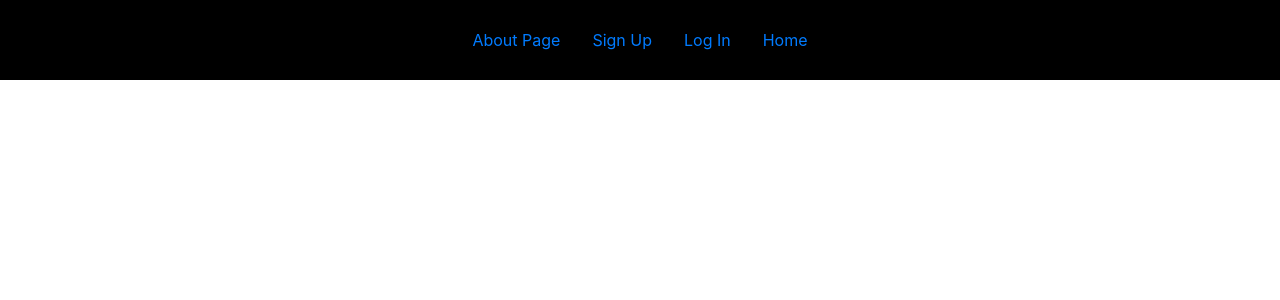
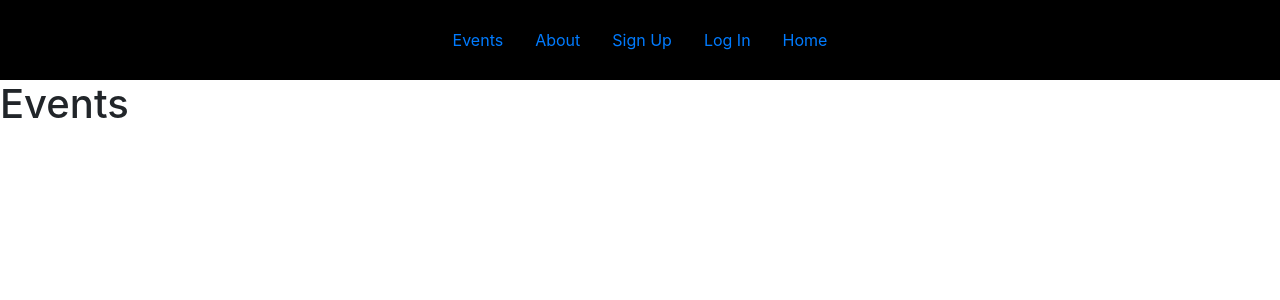
Before and after one commit to Redededoo82/project3, a React (Create React App) app in the folder client/: page /events in a window 1280 px wide. Shown: the top 300 px of the page. Built offline with nearby package versions, Linux system fonts and the light colour scheme.

Commit message:
events page added

```diff
--- a/client/src/App.js
+++ b/client/src/App.js
@@ -1,11 +1,12 @@
 import React from 'react';
-import './Forms.css';
+// import './Forms.css';
 import LoginForm from './LoginForm';
 import SignUpForm from './SignUpForm';
 import AboutPage from './AboutPage';
 import Home from './Home';
 import { BrowserRouter as Router, Switch, Route } from 'react-router-dom';
 import Nav from './Nav';
+import Events from './Events';
 
 
 function App() {
@@ -14,6 +15,7 @@ function App() {
       <div className="App">
         <Nav />
         <Switch>
+        <Route path="/events" component={Events}/>
         <Route path="/about" component={AboutPage}/>
         <Route path="/signup" component={SignUpForm}/>
         <Route path="/login" component={LoginForm}/>
--- /dev/null
+++ b/client/src/Events.js
@@ -0,0 +1,12 @@
+import React from 'react';
+
+function Events(){
+
+    return(
+        <div>
+            <h1>Events</h1>
+        </div>
+    )
+}
+
+export default Events;
--- a/client/src/Nav.js
+++ b/client/src/Nav.js
@@ -9,7 +9,10 @@ function Navbar() {
 
           <Nav>
             <NavItem>
-              <NavLink href="/about">About Page</NavLink>
+              <NavLink href="/events">Events</NavLink>
+            </NavItem>
+            <NavItem>
+              <NavLink href="/about">About</NavLink>
             </NavItem>
             <NavItem>
               <NavLink href="/signup">Sign Up</NavLink>
```
